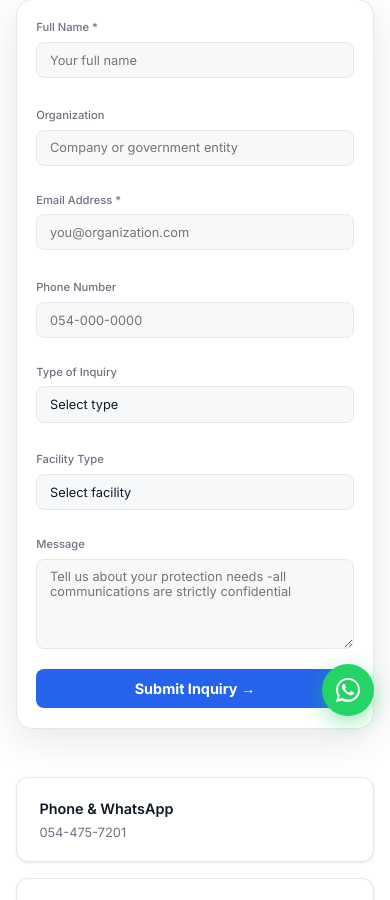
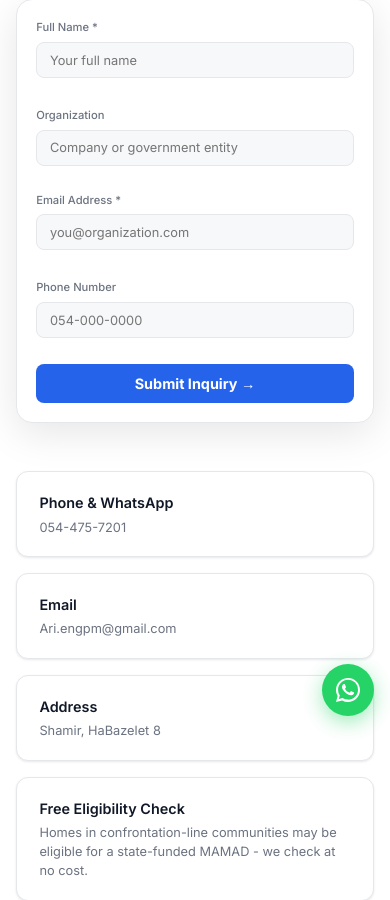
Before and after one commit to FORTLINEGLOBAL/ClaudeCode, a WordPress theme: template fortline/page-contact.php in a window 390 px wide. Shown: the part 112-1012 px from the top of the page. Run offline with PHP 8.4 and a stand-in for WordPress, Linux system fonts and the light colour scheme; the site name, menu and one post (Sample post) are stand-ins, and other content is empty; some libraries are stand-ins or nearby versions.

Commit message:
Contact form trim + confirmation, hero stats numbers, GA tag
- Contact form: keep Full Name / Organization / Email / Phone; drop Type of
  Inquiry, Facility Type and Message. On success, hide the form and show a
  'Thank you for reaching out' confirmation (leads still email Ari.engpm@gmail.com)
- Home hero stats: show real figures (25+, 12,000+, 3,000+, 300+) instead of the
  animated 0 placeholders; shorten the stats bar (less padding, smaller numerals)
- Add Google Analytics (gtag.js, G-JTQVH594LV) to <head>

Co-Authored-By: Claude Opus 4.8 <noreply@anthropic.com>
Claude-Session: https://claude.ai/code/session_01LmKTHmLmvGMNFEa9dhwUok

```diff
--- a/fortline/footer.php
+++ b/fortline/footer.php
@@ -102,10 +102,7 @@ const data={
 name:form.name.value,
 organization:form.organization.value,
 email:form.email.value,
-phone:form.phone.value,
-inquiry_type:form.inquiry_type.value,
-facility_type:form.facility_type.value,
-message:form.message.value
+phone:form.phone.value
 };
 
 // Send via EmailJS
@@ -113,17 +110,14 @@ emailjs.send('service_py23y6a','template_lgfttoi',{
 to_email:'Ari.engpm@gmail.com',
 from_name:data.name,
 from_email:data.email,
-organization:data.organization,
+organization:data.organization||'Not provided',
 phone:data.phone||'Not provided',
-inquiry_type:data.inquiry_type||'Not specified',
-facility_type:data.facility_type||'Not specified',
-message:data.message||'No message provided',
 subject:'New A.R.I. Faberman Inquiry from '+data.name
 }).then(function(){
-btn.textContent='Inquiry Submitted Successfully';
-btn.style.background='#16a34a';btn.style.color='#fff';
 form.reset();
-setTimeout(()=>{btn.textContent=origText;btn.style.background='';btn.style.color='';btn.disabled=false;},5000);
+var ok=document.getElementById('formSuccess');
+if(ok){ form.style.display='none'; ok.style.display='block'; ok.scrollIntoView({behavior:'smooth',block:'center'}); }
+else { btn.textContent='Inquiry Submitted Successfully'; btn.style.background='#16a34a'; btn.style.color='#fff'; }
 },function(err){
 console.error('EmailJS error:',err);
 btn.textContent='Error -Please Try Again';
--- a/fortline/header.php
+++ b/fortline/header.php
@@ -7,6 +7,14 @@
 <head>
 <meta charset="<?php bloginfo('charset'); ?>">
 <meta name="viewport" content="width=device-width, initial-scale=1.0">
+<!-- Google tag (gtag.js) -->
+<script async src="https://www.googletagmanager.com/gtag/js?id=G-JTQVH594LV"></script>
+<script>
+  window.dataLayer = window.dataLayer || [];
+  function gtag(){dataLayer.push(arguments);}
+  gtag('js', new Date());
+  gtag('config', 'G-JTQVH594LV');
+</script>
 <link rel="icon" href="<?php echo get_template_directory_uri(); ?>/images/brand/ari-favicon.svg" type="image/svg+xml">
 <link rel="apple-touch-icon" href="<?php echo get_template_directory_uri(); ?>/images/brand/ari-favicon-180w.png">
 <link rel="preconnect" href="https://fonts.googleapis.com">
@@ -127,6 +135,11 @@ font-weight:600 !important;transition:all 0.3s;
 .page-hero h1{font-family:var(--font-heading);color:#fff;font-weight:700;line-height:1.12;font-size:clamp(2rem,4.6vw,3.1rem);margin:.7rem 0 0;text-wrap:balance}
 .page-hero p{color:rgba(255,255,255,.78);max-width:680px;margin:1rem auto 0;font-size:1rem;line-height:1.7}
 @media(max-width:640px){.page-hero{min-height:44vh;padding:6rem 1.2rem 3rem}}
+/* ===== contact form success message ===== */
+.form-success{text-align:center;padding:2.5rem 1.5rem;background:rgba(22,163,74,0.06);border:1px solid rgba(22,163,74,0.25);border-radius:14px}
+.form-success-icon{width:64px;height:64px;margin:0 auto 1rem;border-radius:50%;background:rgba(22,163,74,0.12);display:flex;align-items:center;justify-content:center}
+.form-success h3{font-family:var(--font-heading);font-size:1.3rem;font-weight:700;color:var(--text-dark);margin-bottom:0.5rem}
+.form-success p{font-size:0.95rem;color:var(--text-light);line-height:1.6;max-width:420px;margin:0 auto}
 .mobile-menu{
 
 display:none;position:fixed;top:0;left:0;right:0;bottom:0;
@@ -241,13 +254,13 @@ border-top:1px solid rgba(255,255,255,0.12);
 }
 .hero-stat{
 flex:1;
-padding:2rem 2.5rem;
+padding:1.05rem 2.5rem;
 text-align:left;
 border-right:1px solid rgba(255,255,255,0.1);
 }
 .hero-stat:last-child{border-right:none}
 .hero-stat-num{
-font-family:var(--font-heading);font-size:3rem;font-weight:300;
+font-family:var(--font-heading);font-size:2.3rem;font-weight:400;
 color:#fff;
 letter-spacing:-0.01em;
 }
--- a/fortline/page-contact.php
+++ b/fortline/page-contact.php
@@ -20,19 +20,15 @@ get_header(); ?>
 <div class="form-group"><label>Email Address *</label><input type="email" name="email" required placeholder="you@organization.com"></div>
 <div class="form-group"><label>Phone Number</label><input type="tel" name="phone" placeholder="054-000-0000"></div>
 </div>
-<div class="form-row">
-<div class="form-group">
-<label>Type of Inquiry</label>
-<select name="inquiry_type"><option value="">Select type</option><option>Safe Room (MAMAD) Construction</option><option>Security Room Upgrade</option><option>Public Shelter Rehabilitation</option><option>Protection Consulting / Permit</option><option>Other</option></select>
-</div>
-<div class="form-group">
-<label>Facility Type</label>
-<select name="facility_type"><option value="">Select facility</option><option>Private Home</option><option>Apartment Building</option><option>Kibbutz / Moshav</option><option>Public Institution</option><option>Local Authority</option><option>Business / Industry</option><option>Other</option></select>
-</div>
-</div>
-<div class="form-group"><label>Message</label><textarea name="message" placeholder="Tell us about your protection needs -all communications are strictly confidential"></textarea></div>
 <button type="submit" class="form-submit">Submit Inquiry &rarr;</button>
 </form>
+<div id="formSuccess" class="form-success" style="display:none" role="status" aria-live="polite">
+<div class="form-success-icon" aria-hidden="true">
+<svg viewBox="0 0 24 24" width="34" height="34" fill="none" stroke="#16a34a" stroke-width="2" stroke-linecap="round" stroke-linejoin="round"><path d="M20 6L9 17l-5-5"/></svg>
+</div>
+<h3 data-i18n="ct.success_t">Thank you for reaching out</h3>
+<p data-i18n="ct.success_p">Your request has been received. Our team will review it and contact you shortly.</p>
+</div>
 </div>
 <div class="contact-info fade-in fade-in-delay-1">
 <div class="info-card">
```
Also changed, not shown: fortline/front-page.php (+4 -4 lines).
